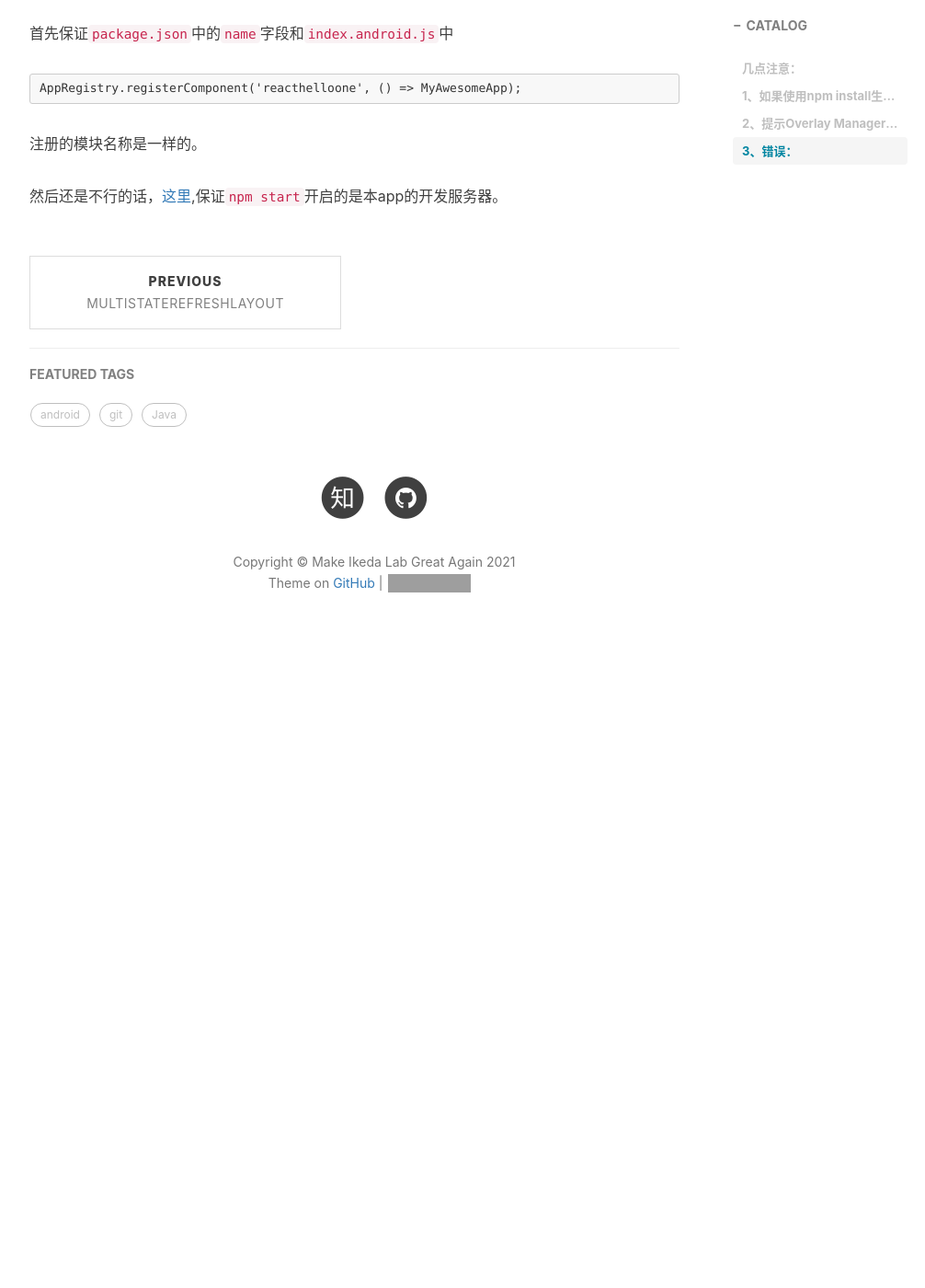
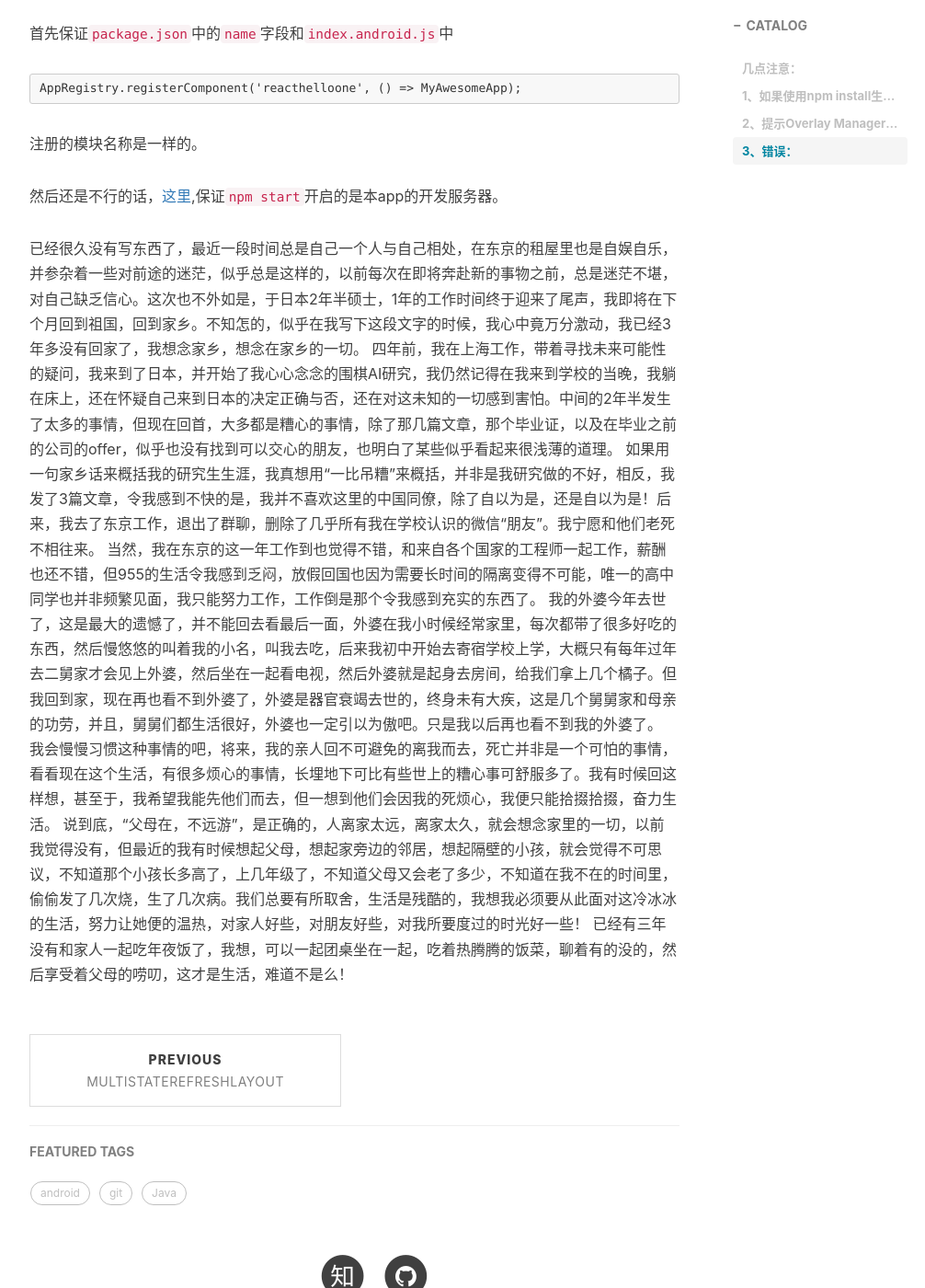
Before and after one commit to fantianwen/fantianwen.github.io, a Jekyll site: the page built from _posts/2016-07-01-Reactnative原生移植.md, in a window 1280 px wide and 1400 px high, scrolled down 1192 px. Shown: the whole window at 92% size, without its empty margins (233-1239 px from the left). Built offline with Jekyll 4.4.1, drawn with Linux system fonts in a browser that asks for light colours; nearby versions of some CDN libraries; comment, search, counter and statistics services are not loaded; before the commit the page ends 1930 px from its top, so only the background shows below that; grey boxes are pictures that could not be loaded.

Commit message:
Update 2016-07-01-Reactnative原生移植.md

```diff
--- a/_posts/2016-07-01-Reactnative原生移植.md
+++ b/_posts/2016-07-01-Reactnative原生移植.md
@@ -46,3 +46,12 @@ AppRegistry.registerComponent('reacthelloone', () => MyAwesomeApp);
 
 
 然后还是不行的话，[这里](http://blog.xjspace.net/2016/03/react-native-application-has-not-been-registered/),保证`npm start`开启的是本app的开发服务器。
+
+已经很久没有写东西了，最近一段时间总是自己一个人与自己相处，在东京的租屋里也是自娱自乐，并参杂着一些对前途的迷茫，似乎总是这样的，以前每次在即将奔赴新的事物之前，总是迷茫不堪，对自己缺乏信心。这次也不外如是，于日本2年半硕士，1年的工作时间终于迎来了尾声，我即将在下个月回到祖国，回到家乡。不知怎的，似乎在我写下这段文字的时候，我心中竟万分激动，我已经3年多没有回家了，我想念家乡，想念在家乡的一切。
+四年前，我在上海工作，带着寻找未来可能性的疑问，我来到了日本，并开始了我心心念念的围棋AI研究，我仍然记得在我来到学校的当晚，我躺在床上，还在怀疑自己来到日本的决定正确与否，还在对这未知的一切感到害怕。中间的2年半发生了太多的事情，但现在回首，大多都是糟心的事情，除了那几篇文章，那个毕业证，以及在毕业之前的公司的offer，似乎也没有找到可以交心的朋友，也明白了某些似乎看起来很浅薄的道理。
+如果用一句家乡话来概括我的研究生生涯，我真想用“一比吊糟”来概括，并非是我研究做的不好，相反，我发了3篇文章，令我感到不快的是，我并不喜欢这里的中国同僚，除了自以为是，还是自以为是！后来，我去了东京工作，退出了群聊，删除了几乎所有我在学校认识的微信“朋友”。我宁愿和他们老死不相往来。
+当然，我在东京的这一年工作到也觉得不错，和来自各个国家的工程师一起工作，薪酬也还不错，但955的生活令我感到乏闷，放假回国也因为需要长时间的隔离变得不可能，唯一的高中同学也并非频繁见面，我只能努力工作，工作倒是那个令我感到充实的东西了。
+我的外婆今年去世了，这是最大的遗憾了，并不能回去看最后一面，外婆在我小时候经常家里，每次都带了很多好吃的东西，然后慢悠悠的叫着我的小名，叫我去吃，后来我初中开始去寄宿学校上学，大概只有每年过年去二舅家才会见上外婆，然后坐在一起看电视，然后外婆就是起身去房间，给我们拿上几个橘子。但我回到家，现在再也看不到外婆了，外婆是器官衰竭去世的，终身未有大疾，这是几个舅舅家和母亲的功劳，并且，舅舅们都生活很好，外婆也一定引以为傲吧。只是我以后再也看不到我的外婆了。
+我会慢慢习惯这种事情的吧，将来，我的亲人回不可避免的离我而去，死亡并非是一个可怕的事情，看看现在这个生活，有很多烦心的事情，长埋地下可比有些世上的糟心事可舒服多了。我有时候回这样想，甚至于，我希望我能先他们而去，但一想到他们会因我的死烦心，我便只能拾掇拾掇，奋力生活。
+说到底，“父母在，不远游”，是正确的，人离家太远，离家太久，就会想念家里的一切，以前我觉得没有，但最近的我有时候想起父母，想起家旁边的邻居，想起隔壁的小孩，就会觉得不可思议，不知道那个小孩长多高了，上几年级了，不知道父母又会老了多少，不知道在我不在的时间里，偷偷发了几次烧，生了几次病。我们总要有所取舍，生活是残酷的，我想我必须要从此面对这冷冰冰的生活，努力让她便的温热，对家人好些，对朋友好些，对我所要度过的时光好一些！
+已经有三年没有和家人一起吃年夜饭了，我想，可以一起团桌坐在一起，吃着热腾腾的饭菜，聊着有的没的，然后享受着父母的唠叨，这才是生活，难道不是么！
```
